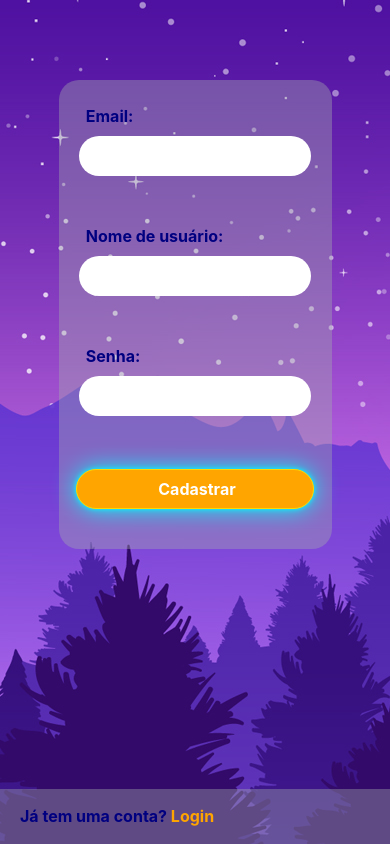
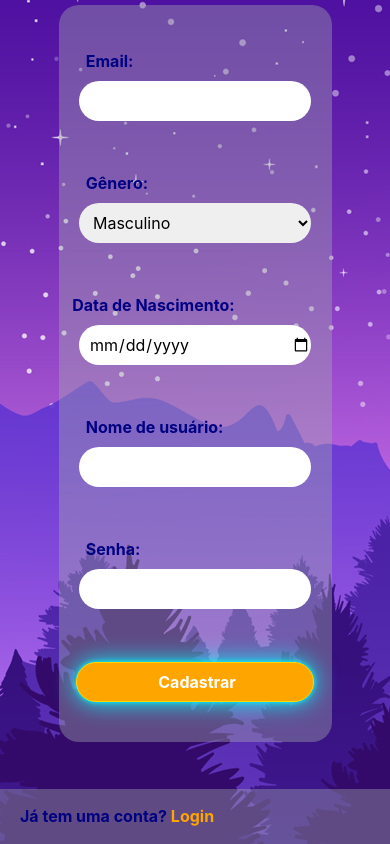
Before and after one commit to rafaeelcabral/ProjetoRedeSocial, a PHP site: page /cadastrar.html in a window 390 px wide. Run offline with PHP 8.4, Linux system fonts and the light colour scheme.

Commit message:
ajuste tela login

```diff
--- a/cadastrar.html
+++ b/cadastrar.html
@@ -21,14 +21,23 @@
 
         <br>
 
-        <label for="email">Email:</label>
-        <input type="text" id="email" name="email" required><br><br>
+        <label for="email" style="margin-top: 20px;">Email:</label>
+        <input type="text" id="email" name="email" required>
+
+        <label for="genero">Gênero:</label>
+        <select id="genero" name="genero">
+            <option value="masculino">Masculino</option>
+            <option value="feminino">Feminino</option>
+        </select>
+
+        <label for="data_nascimento" id="label_data_nascimento">Data de Nascimento:</label>
+        <input type="date" id="data_nascimento" name="data_nascimento">
 
         <label for="username">Nome de usuário:</label>
-        <input type="text" name="username" required><br><br>
+        <input type="text" name="username" required>
 
         <label for="password">Senha:</label>
-        <input type="password" name="password" required><br><br>
+        <input type="password" name="password" required> <br><br>
 
         <input type="submit" value="Cadastrar" id="botaoEnviar">
 
--- a/estilo.css
+++ b/estilo.css
@@ -3,8 +3,8 @@
   }
 
   form{
-    width: 30%;
-    margin: 80px auto 10px auto;
+    width: 45%;
+    margin: 35px auto 10px auto;
   }
 
   form fieldset{
@@ -55,6 +55,7 @@
     padding-left: 10%;
     font-weight: bold;
     color: navy;
+    margin-top: 50px;
   }
 
   #botaoEnviar{
@@ -90,10 +91,52 @@
     background: rgba(162, 170, 172, .4);
   }
 
+  #label_data_nascimento{
+    padding-left: 5%;
+  }
+
+  #genero{
+    width: 150px;
+  }
+
+  #data_nascimento{
+    width: 150px;
+    display: inline;
+    margin: 0px;
+  }
+
   /* @media para telas "medium" */
   @media (max-width: 992px) {
     form {
       width: 50%;
+      margin: 5px auto auto auto;
+    }
+
+    label{
+      margin-top: 20px;
+      padding-left: 10%;
+    }
+
+    #genero{
+      border: none;
+      outline: none;
+      border-radius: 40px;
+      display: block;
+      width: 85%;
+      height: 40px;
+      margin: 0px auto 0px auto;
+      padding-left: 10px;
+    }
+
+    #data_nascimento{
+      border: none;
+      outline: none;
+      border-radius: 40px;
+      display: block;
+      width: 85%;
+      height: 40px;
+      margin: 0px auto 0px auto;
+      padding-left: 10px;
     }
   }
 
@@ -101,5 +144,33 @@
   @media (max-width: 768px) {
     form {
       width: 70%;
+      margin: 5px auto auto auto;
+    }
+
+    label{
+      margin-top: 20px;
+      padding-left: 10%;
+    }
+
+    #genero{
+      border: none;
+      outline: none;
+      border-radius: 40px;
+      display: block;
+      width: 85%;
+      height: 40px;
+      margin: 0px auto 0px auto;
+      padding-left: 10px;
+    }
+
+    #data_nascimento{
+      border: none;
+      outline: none;
+      border-radius: 40px;
+      display: block;
+      width: 85%;
+      height: 40px;
+      margin: 0px auto 0px auto;
+      padding-left: 10px;
     }
   }
--- a/paginainicial.html
+++ b/paginainicial.html
@@ -46,6 +46,10 @@
 
             <ul class="navbar-nav">
               <li class="nav-item active pr-3">
+                <a class="nav-link" href="paginainicial.html">Meu perfil</a>
+              </li>
+
+              <li class="nav-item active pr-3">
                 <a class="nav-link" href="#">Home</a>
               </li>
 
--- a/resultado_busca.php
+++ b/resultado_busca.php
@@ -45,6 +45,10 @@
             <div class="dropdown-divider"></div>
 
             <ul class="navbar-nav">
+              <li class="nav-item active pr-3">
+                <a class="nav-link" href="paginainicial.html">Meu perfil</a>
+              </li>
+
               <li class="nav-item active pr-3">
                 <a class="nav-link" href="paginainicial.html">Home</a>
               </li>
```
Also changed, not shown: estilo-paginainicial.css (+6 -6 lines).
